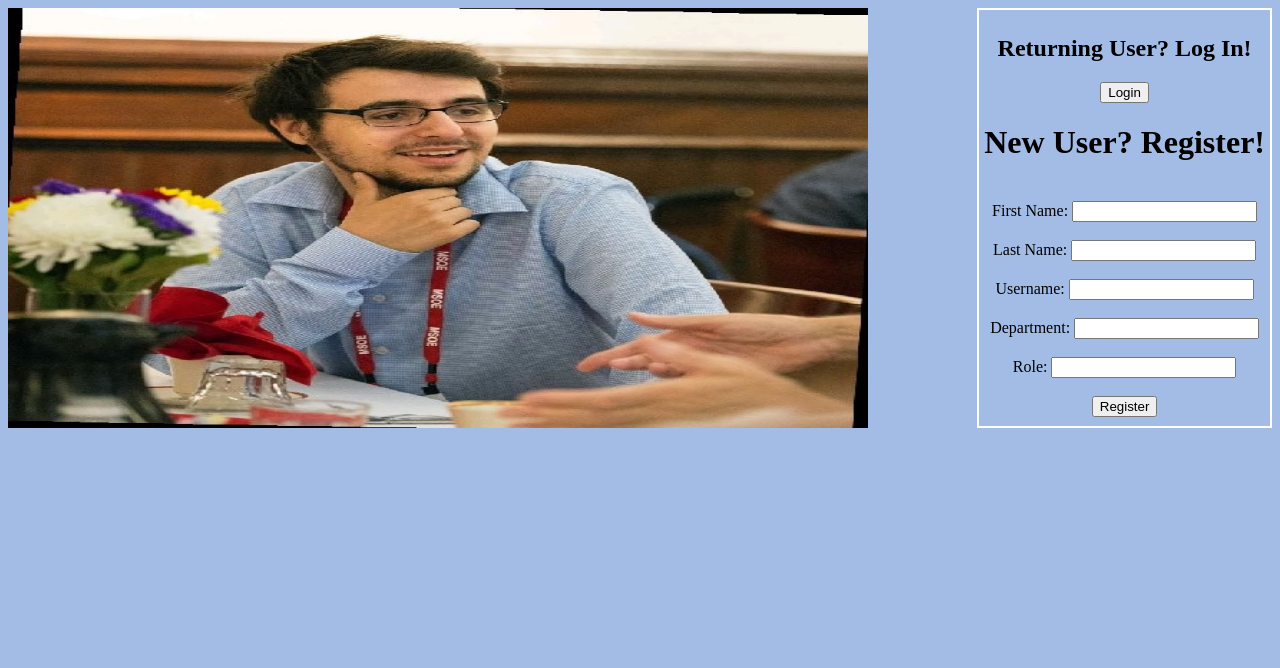
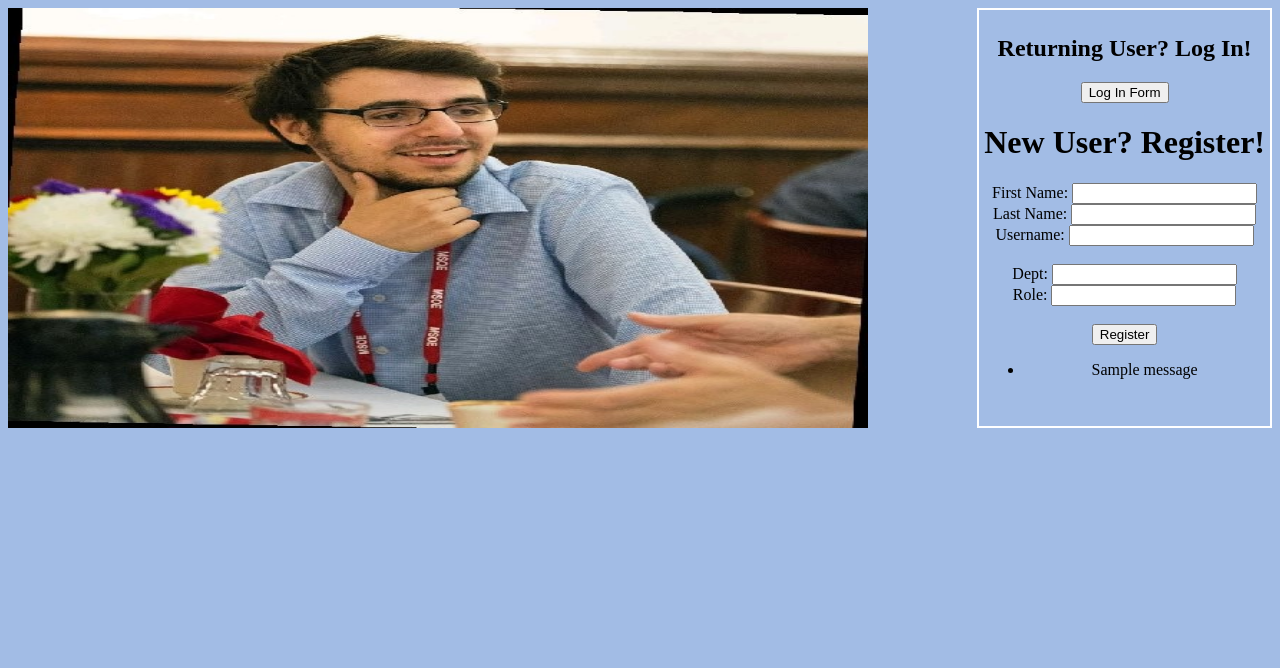
Before and after one commit to mankek/Time-Tracker, a Django app: page / in a window 1280 px wide. Shown: the top 668 px of the page. Run offline with Django 3.2, Linux system fonts and the light colour scheme; one stand-in notice (Sample message) is shown.

Commit message:
added buttons and messages

```diff
--- a/login/templates/login/index.html
+++ b/login/templates/login/index.html
@@ -10,25 +10,32 @@
     <div class="bg-img1" id="reg">
         <form id="register" action="{% url 'login:new' %}" method="post">
             {% csrf_token %}
-            <h2>Returning User? Log In!</h2> <button type="button" onclick="showlogin()">Login</button>
-            <h1>New User? Register!</h1><br>
-            First Name: <input type="text" maxlength="100" name="new_first"><br><br>
-            Last Name: <input type="text" maxlength="100" name="new_last"><br><br>
+            <h2>Returning User? Log In!</h2> <button type="button" onclick="showlogin()">Log In Form</button>
+            <h1>New User? Register!</h1>
+            First Name: <input type="text" maxlength="100" name="new_first"><br>
+            Last Name: <input type="text" maxlength="100" name="new_last"><br>
             Username: <input type="text" maxlength="100" name="new_user"><br><br>
-            Department: <input type="text" name="department"><br><br>
+            Dept: <input type="text" name="department"><br>
             Role: <input type="text" name="role"><br>
             <br>
             <button type="submit">Register</button>
+            {% if messages %}
+             <ul class="messages">
+                 {% for message in messages %}
+                 <li class="{{ message.tags }}" >{{ message }}</li>
+                 {% endfor %}
+             </ul>
+             {% endif %}
         </form><br>
     </div>
     <div class="bg-img2" id="log">
         <form id="login" action="{% url 'login:logged' %}" method="post">
             {% csrf_token %}
+            <h2>Return to Registration</h2> <button type="button" onclick="showRegister()">Registration Form</button>
             <h1>Returning User? Log in!</h1><br>
             Username: <input type="text" name="return_user"><br>
             <br>
-            <br>
-            <button type="submit">Log in</button><br>
+            <button type="submit">Log in</button><br><br>
         </form>
     </div>
     <script>
@@ -36,6 +43,10 @@
             document.getElementById("reg").style.display = "none";
             document.getElementById("log").style.display = "block";
         }
+        function showRegister() {
+            document.getElementById("reg").style.display = "block";
+            document.getElementById("log").style.display = "none";
+        }
     </script>
 </body>
 </html>
--- a/login/views.py
+++ b/login/views.py
@@ -1,5 +1,5 @@
 from django.shortcuts import render, reverse, redirect
-from django.http import HttpResponse
+from django.contrib import messages
 from .models import User
 
 
@@ -17,7 +17,7 @@ def new(request):
     # Check that the username is not in use
     for entry in User.objects.all():
         if entry.username_text == new_user:
-            print("Username already taken!")
+            messages.error(request, 'This username is already taken')
             return redirect('login:login')
     # Create new user
     q = User(first_name=new_first, last_name=new_last, username_text=new_user,
@@ -32,6 +32,6 @@ def logged(request):
     try:
         User.objects.get(username_text=u_name)
     except:
-        print("User does not exist")
+        messages.error(request, 'This user does not exist')
         return redirect('login:login')
     return redirect('tracker:index', in_username=u_name)
--- a/tracker/templates/tracker/task_viewer.html
+++ b/tracker/templates/tracker/task_viewer.html
@@ -3,6 +3,10 @@
 <head>
     <meta charset="UTF-8">
     <title>View Tasks</title>
+    <form id="logout" method="post" action="{% url 'tracker:tasks' user task %}">
+        {% csrf_token %}
+        <button type="submit" name="action" value="previous" style="float:right">Logout</button> <button type="submit" name="action" value="home" style="float:right">Account</button>
+    </form>
     <style>
     #header{
         text-align: center;
```
Also changed, not shown: tracker/templates/tracker/index.html (+10 -5 lines), tracker/views.py (+21 -10 lines), db.sqlite3.
